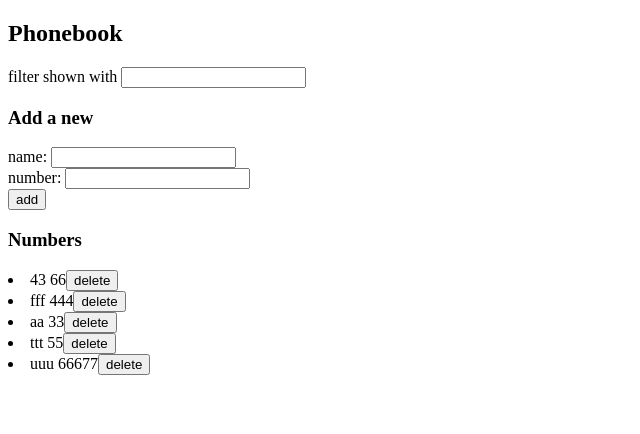
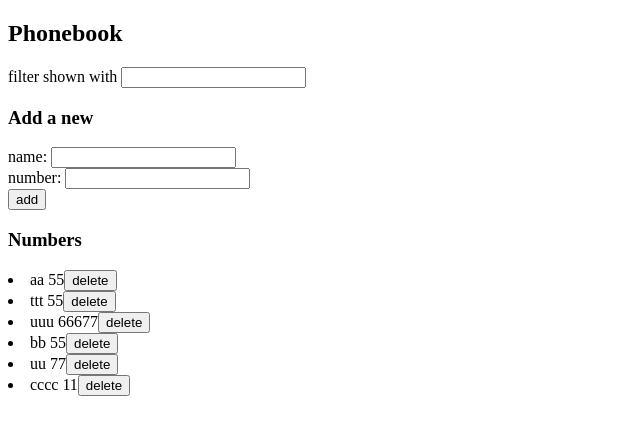
Before and after one commit to JoakimBjorklind/fullstackfall2020, a React (Create React App) app in the folder part2/phonebook/: page / in a window 1280 px wide. Shown: the top 434 px of the page, without its empty margins (0-640 px from the left). Built offline with nearby package versions, Linux system fonts and the light colour scheme; data requests are answered from the project's data file.

Commit message:
exercise 2.18 progress

```diff
--- a/part2/phonebook/db.json
+++ b/part2/phonebook/db.json
@@ -1,24 +1,10 @@
 {
   "persons": [
     {
-      "content": "43",
-      "numb": "66",
-      "date": "2020-10-02T11:02:21.655Z",
+      "content": "aa",
+      "numb": "55",
+      "date": "2020-10-05T11:04:24.811Z",
       "important": false,
-      "id": 7
-    },
-    {
-      "content": "fff",
-      "numb": "444",
-      "date": "2020-10-02T11:32:01.903Z",
-      "important": false,
-      "id": 9
-    },
-    {
-      "content": "aa",
-      "numb": "33",
-      "date": "2020-10-02T11:32:30.602Z",
-      "important": true,
       "id": 10
     },
     {
@@ -34,6 +20,27 @@
       "date": "2020-10-02T11:48:04.983Z",
       "important": false,
       "id": 12
+    },
+    {
+      "content": "bb",
+      "numb": "55",
+      "date": "2020-10-05T10:20:33.896Z",
+      "important": false,
+      "id": 4
+    },
+    {
+      "content": "uu",
+      "numb": "77",
+      "date": "2020-10-05T10:20:44.248Z",
+      "important": false,
+      "id": 5
+    },
+    {
+      "content": "cccc",
+      "numb": "11",
+      "date": "2020-10-05T10:26:43.420Z",
+      "important": true,
+      "id": 6
     }
   ]
 }
--- a/part2/phonebook/src/App.js
+++ b/part2/phonebook/src/App.js
@@ -10,7 +10,7 @@ const App = () => {
   const [newName, setNewName ] = useState('')
   const [newNumber, setNewNumber ] = useState('')
   const [newFilter, setNewFilter] = useState('')
-  const [errorMessage, setErrorMessage] = useState([ '', false])
+
 
   useEffect(() => {
     servpersons
@@ -35,47 +35,55 @@ const App = () => {
       important: Math.random() < 0.5,
       id: persons.length + 1,
     }
+
+    if (persons.every((a) => a.content.toLowerCase() !== newName.toLowerCase()))
+    {
     servpersons
       .create(aObject)
-      .then(returnedNote => {
-        setPersons(persons.concat(returnedNote))
+      .then(returnedPers => {
+        setPersons(persons.concat(returnedPers))
         setNewName('')
+        setNewNumber('')
       })
+    }
 
 
 
 
-    if (persons.some(a =>
-      a.content === newName)) {
-    window.alert(`${newName} is already added to phonebook`)
-      }
-    else
+    else if (window.confirm(`${newName} is already added to the phonebook,
+    replace the old number with a new one?`))
     {
-  setPersons(persons.concat(aObject))
-  setNewName('')
-  setNewNumber('')
-  }
+      updatePers(aObject)
+    }
 
+
+
+
+
+}
+
+const updatePers = (person) => {
+  const identity = persons.find(w => w.content.toLowerCase() === person.content.toLowerCase()).id
+  person = {...person, id: identity}
+
+  servpersons
+  .update(identity, person)
+  .then(returnedPers => {
+    setPersons(persons.map(w => w.id !== identity ? w : returnedPers))
+    setNewName('')
+    setNewNumber('')
+})
 }
 
 const cancelPerson = (id) => {
   const person = persons.find(z => z.id === id)
   if(window.confirm(`Sure you wanna delete ${person.content} ?`))
-  servpersons
+  {servpersons
   .cancel(id)
-  .then(() =>
-  {setErrorMessage(`${person.content} was deleted from phonebook!`, false)
-  setTimeout(() => {
-    setErrorMessage(['', false])
-  }, 7000)
+  .then()
   setPersons(persons.filter(z => id !== z.id))
-}).catch( error => {
-  setErrorMessage([`Person ${person.name} has already been deleted from server`, true])
-  setTimeout(() => {
-    setErrorMessage(['', false])
-  }, 5000)
-  setPersons(persons.filter(z => id !== z.id))
-})
+
+  }
 
 }
 
@@ -97,10 +105,7 @@ const cancelPerson = (id) => {
     setNewFilter(event.target.value)
   }
 
-  const handlePersonClicks = (event) => {
-    console.log(event.target.value)
-    setNewFilter(event.target.value)
-  }
+
 
   return (
     <div>
--- a/part2/phonebook/src/services/persons.js
+++ b/part2/phonebook/src/services/persons.js
@@ -6,7 +6,7 @@ const getAll = () => {
   return request.then(response => response.data)
 }
 
-const create = aObject => {
+const create = (aObject) => {
   const request = axios.post(baseUrl, aObject)
   return request.then(response => response.data)
 }
```
